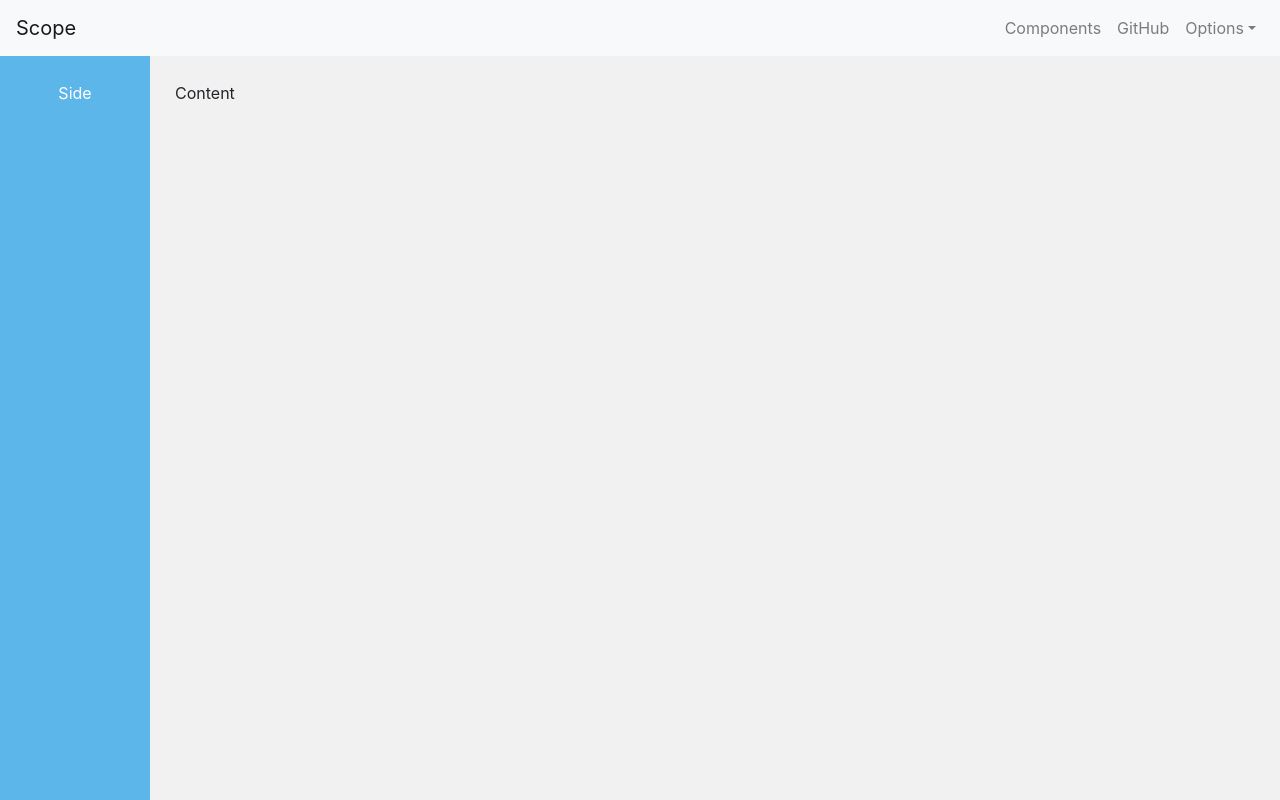
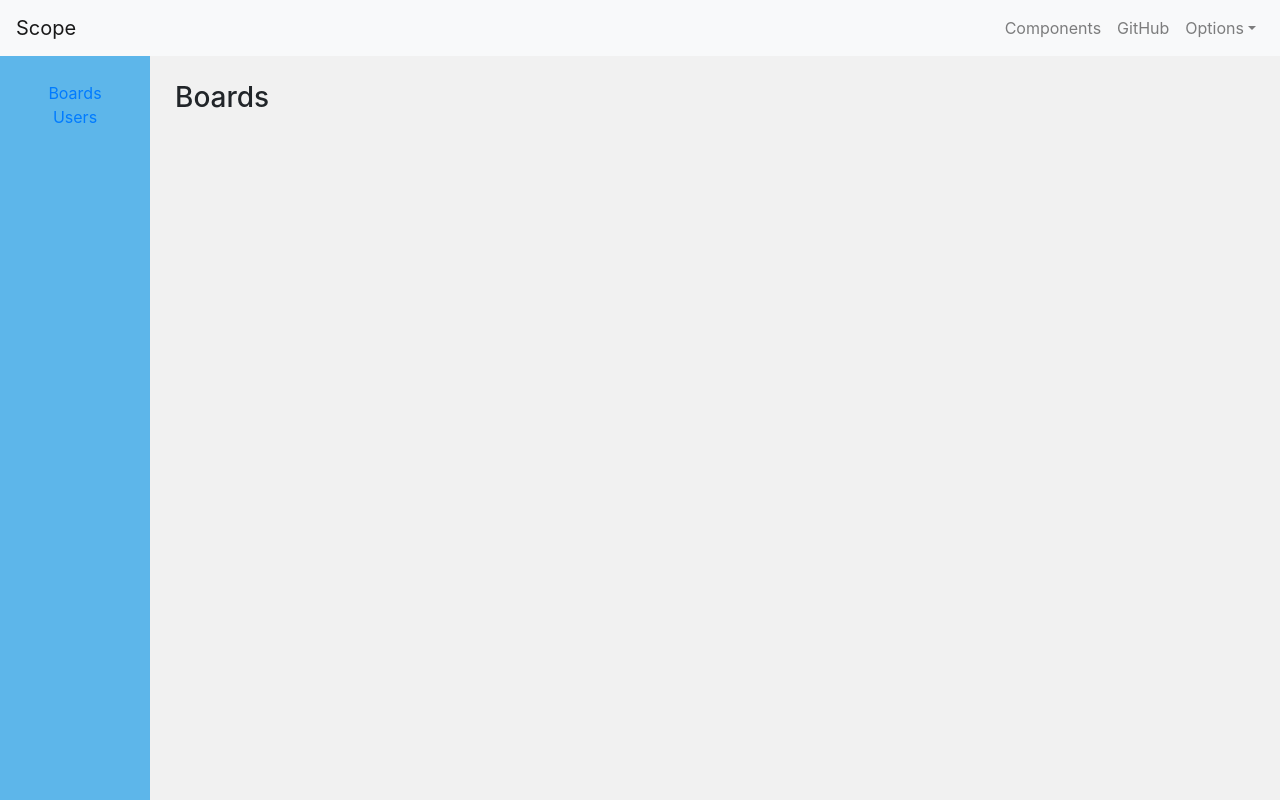
Before and after one commit to minimatrix/vista-scope, a React (Create React App) app: page / in a window 1280 px wide. Both pictures are taken after typing "name@example.com", "Sample123" into the empty fields and a click on the button "Submit". Built offline with nearby package versions, Linux system fonts and the light colour scheme.

Commit message:
added routing

```diff
--- a/package.json
+++ b/package.json
@@ -8,6 +8,7 @@
     "bootstrap": "^4.2.1",
     "react": "^16.8.2",
     "react-dom": "^16.8.2",
+    "react-router-dom": "^4.3.1",
     "react-scripts": "2.1.5",
     "reactstrap": "^7.0.2",
     "styled-components": "^4.1.3"
--- a/src/components/AuthedApplication/index.js
+++ b/src/components/AuthedApplication/index.js
@@ -1,9 +1,11 @@
 
 import React, { useReducer, createContext } from "react";
-import { Router, navigate } from "@reach/router";
+import { Router, Link } from "@reach/router";
 import Navigation from "../Layout/elements/Navbar";
 import styled from 'styled-components'
-
+import Dashboard from "../Dashboard";
+import Users from "../Users";
+import { Nav, NavItem, NavLink } from 'reactstrap';
 
 
 export default () => {
@@ -12,8 +14,25 @@ export default () => {
         <Page>
             <Navigation/>
             <MainBody>
-                <Sidebar>Side</Sidebar>
-                <Content>Content</Content>
+                <>
+                    <Sidebar>
+
+                    <Nav vertical>
+                        <NavItem>
+                            <Link to="/">Boards</Link>
+                        </NavItem>
+                        <NavItem>
+                            <Link to="users">Users</Link>
+                        </NavItem>
+                      </Nav>
+                    </Sidebar>
+                    <Content>
+                        <Router>
+                            <Dashboard path="/" />
+                            <Users path="users" />
+                        </Router>
+                    </Content>
+                </>
             </MainBody>
         </Page>
     )
--- /dev/null
+++ b/src/components/Dashboard/index.js
@@ -0,0 +1,11 @@
+
+import React from "react";
+
+export default () => {
+
+    return (
+        <div>
+            <h3>Boards</h3>
+        </div>
+    )
+};
--- /dev/null
+++ b/src/components/Users/index.js
@@ -0,0 +1,11 @@
+
+import React from "react";
+
+export default () => {
+
+    return (
+        <div>
+            User Index
+        </div>
+    )
+};
```
Also changed, not shown: src/components/Users/Show.js (added, +11 -0 lines), 1 other file (tests, documents, lock files or other folders).
